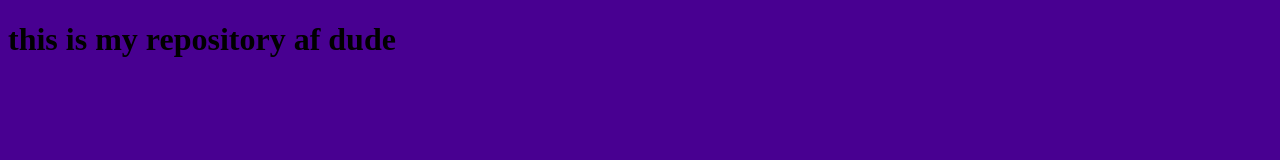
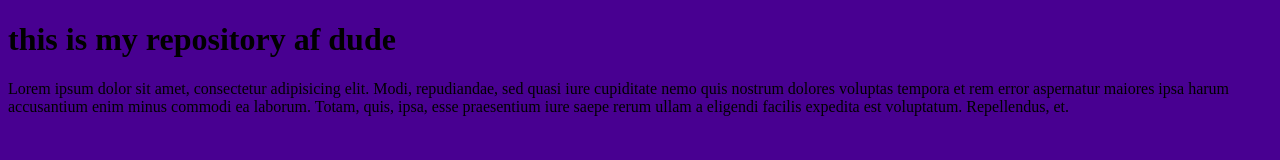
Before and after one commit to SomePurpleRandom/test-repo, a plain HTML site: page index.html in a window 1280 px wide. Drawn offline with Linux system fonts and the light colour scheme.

Commit message:
chjanighjigdj;shjoagsh

```diff
--- a/index.html
+++ b/index.html
@@ -2,10 +2,11 @@
 <html lang="en">
 <head>
     <meta charset="UTF-8">
-    <title>Document</title>
+    <title>Andrew's Project</title>
     <link rel="stylesheet" href="main.css" type="text/css" />
 </head>
 <body>
     <h1>this is my repository af dude</h1>
+    <p>Lorem ipsum dolor sit amet, consectetur adipisicing elit. Modi, repudiandae, sed quasi iure cupiditate nemo quis nostrum dolores voluptas tempora et rem error aspernatur maiores ipsa harum accusantium enim minus commodi ea laborum. Totam, quis, ipsa, esse praesentium iure saepe rerum ullam a eligendi facilis expedita est voluptatum. Repellendus, et.</p>
 </body>
 </html>
```
